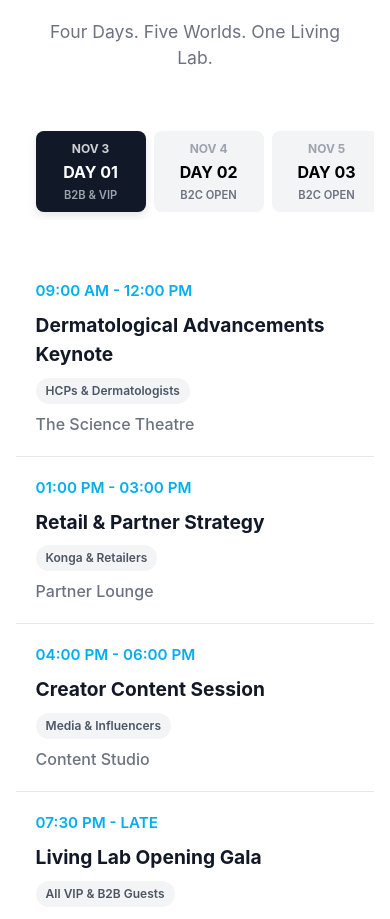
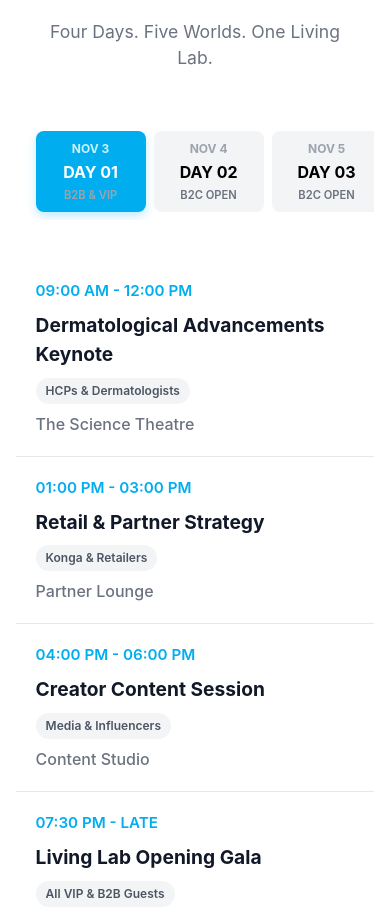
Before and after one commit to Dakolo14/livinglab, a React (Vite) app: page /v2 in a window 390 px wide. Shown: the part 6143-7062 px from the top of the page. Built offline with nearby package versions, Linux system fonts and the light colour scheme; a web font is replaced by a local one.

Commit message:
style: Change mobile active tab to LRP Blue

```diff
--- a/src/components/sections/ProgrammeSection.css
+++ b/src/components/sections/ProgrammeSection.css
@@ -239,9 +239,9 @@
   }
 
   .prog-tab-btn.active {
-    background-color: #111827;
+    background-color: #00AEEF;
     color: white;
-    box-shadow: 0 4px 10px rgba(0,0,0,0.1);
+    box-shadow: 0 4px 10px rgba(0, 174, 239, 0.25);
   }
 
   .prog-tab-btn:hover:not(.active) {
```
